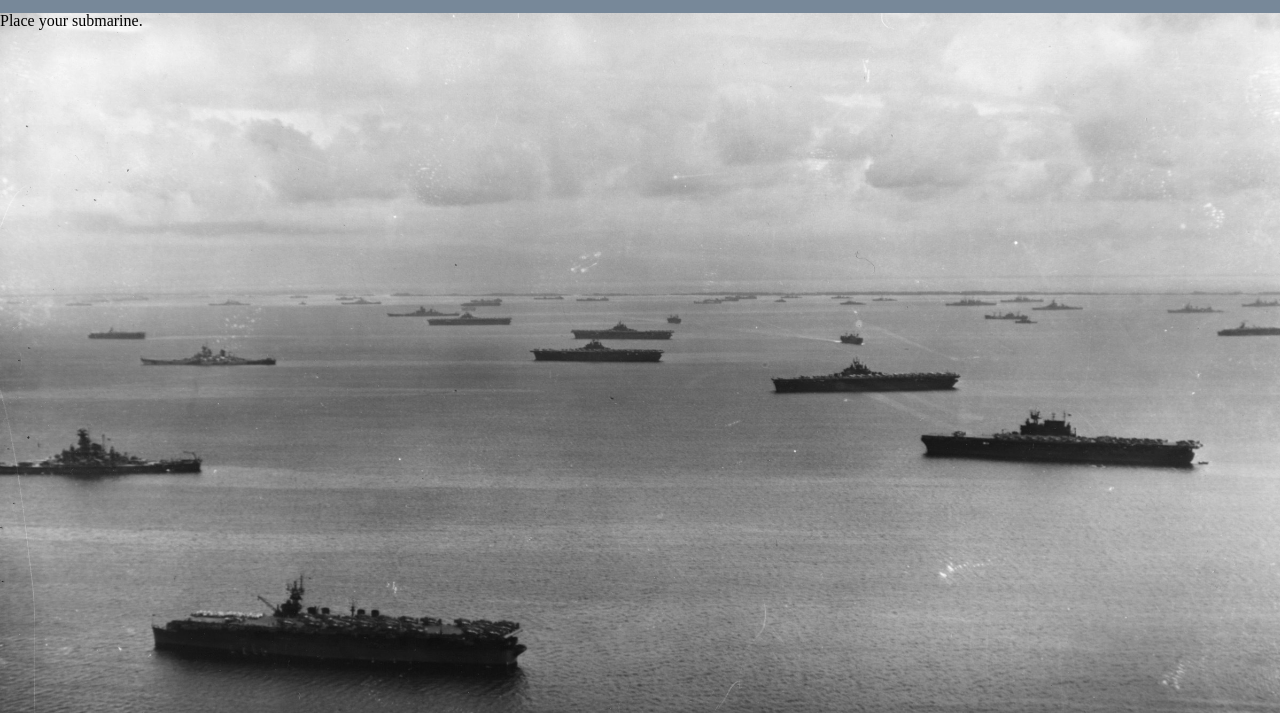
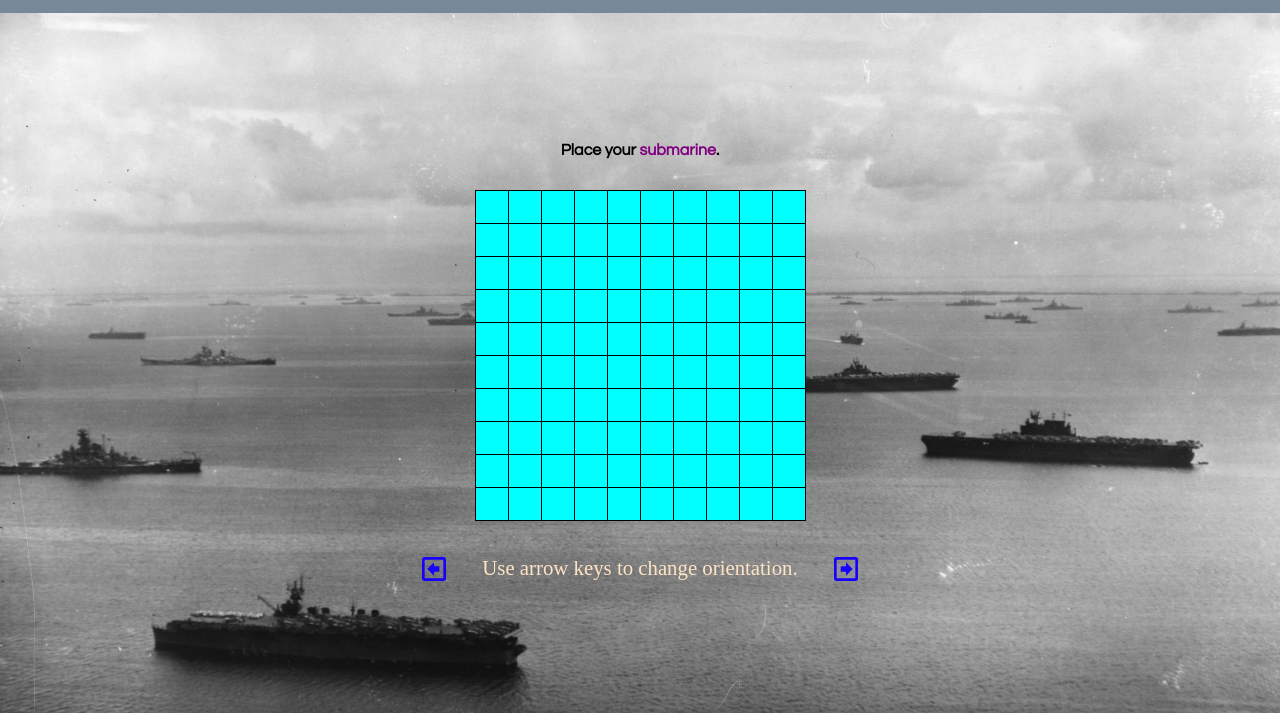
Before and after one commit to markortleb/battleship, a website built with webpack: page test.html in a window 1280 px wide. Shown: the part 87-800 px from the top of the page. Built offline with nearby package versions, Linux system fonts and the light colour scheme.

Commit message:
use better icons

```diff
--- a/test.css
+++ b/test.css
@@ -40,9 +40,48 @@ body {
 }
 
 
-.game-board td {
+.choosing-screen {
+    display: flex;
+    justify-content: center;
+    align-items: center;
+    flex-direction: column;
+    gap: 2em;
+}
+
+.instructions {
+    font-family: "Century Gothic";
+    font-weight: bolder;
+}
+
+.ship-name {
+    color: purple;
+}
+
+.user-board td {
     height: 2em;
     width: 2em;
     border: 1px solid black;
     background-color: aqua;
 }
+
+.user-board td:hover {
+    background-color: #9beeee;
+}
+
+.info-area {
+    display: flex;
+    flex-direction: row;
+    justify-content: center;
+    align-items: center;
+    gap: 2em
+}
+
+.info-area img {
+    filter: invert(11%) sepia(100%) saturate(5256%) hue-rotate(251deg) brightness(89%) contrast(145%);
+    height: 2em;
+}
+
+.info-area span {
+    color: bisque;
+    font-size: 1.3em;
+}
--- a/test.html
+++ b/test.html
@@ -139,6 +139,11 @@
                 <td></td>
             </tr>
         </table>
+        <div class="info-area">
+            <img src="src/img/arrow-left-bold-box-outline.svg" alt="">
+            <span>Use arrow keys to change orientation.</span>
+            <img src="src/img/arrow-right-bold-box-outline.svg" alt="">
+        </div>
     </div>
 </body>
 </html>
```
Also changed, not shown: src/UI.js (+35 -2 lines), src/img/arrow-left-bold-box-outline.svg (added), src/img/arrow-right-bold-box-outline.svg (added).
